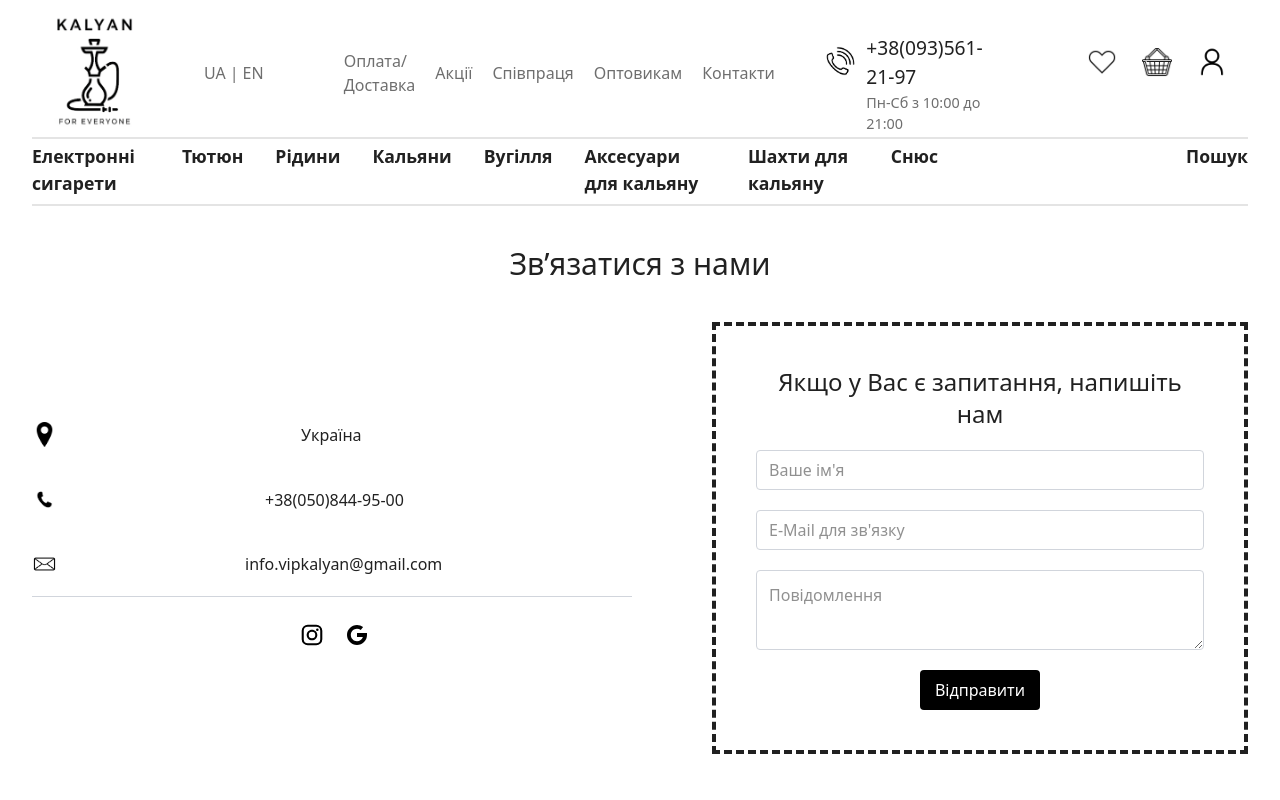
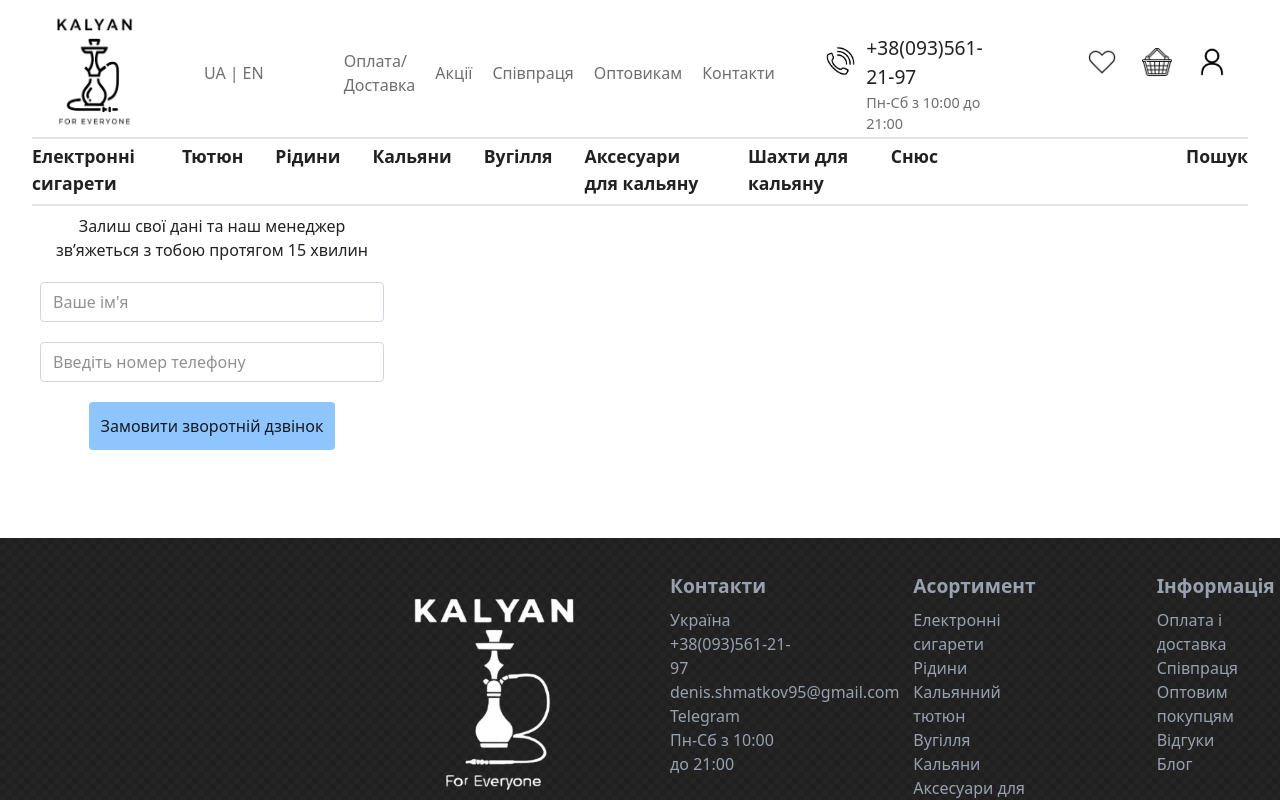
Before and after one commit to samahogoflol/hookuh-site, a React (Vite) app: page / in a window 1280 px wide. Shown: the top 800 px of the page. Built offline with nearby package versions, Linux system fonts and the light colour scheme.

Commit message:
work with Form Component

```diff
--- a/src/App.tsx
+++ b/src/App.tsx
@@ -12,6 +12,7 @@ import Delivery from "./components/Delivery/index.tsx";
 import GoodsPage from "./components/GoodsPage/index.tsx";
 import ProductSinglePage from "./components/ProductSinglePage/index.tsx";
 import ContactPage from "./components/ContactsPage/index.tsx";
+import { CallBackForm } from "./components/Form/index.tsx";
 
 function App() {
   return (
@@ -19,8 +20,9 @@ function App() {
       <div className="mx-auto max-w-[90rem] px-4 sm:px-6 lg:px-8">
         <Header />
         <CleverHeader />
-        <ContactPage />
-        {/* <ProductSinglePage />
+        <CallBackForm />
+        {/* <ContactPage />
+        <ProductSinglePage />
         <GoodsPage />
         <SimpleSlider />
         <FastSales />
--- a/src/components/ContactsPage/index.tsx
+++ b/src/components/ContactsPage/index.tsx
@@ -4,7 +4,7 @@ import emailIcon from "../../utils/imgs/icons/email_icon.jpg";
 import instagramIcon from "../../utils/imgs/icons/instagram_icon.svg";
 import googleIcon from "../../utils/imgs/icons/googleIcon.svg";
 
-import { Form } from "../Form";
+import { FormContactPage } from "../Form";
 
 const ContactPage = () => {
   return (
@@ -39,7 +39,7 @@ const ContactPage = () => {
 
         <div>
           <div className="p-10 border-dashed border-4">
-            <Form />
+            <FormContactPage />
           </div>
         </div>
       </div>
--- a/src/components/Form/index.tsx
+++ b/src/components/Form/index.tsx
@@ -6,15 +6,16 @@ interface IForm {
   message?: string;
   name?: string;
   textPlaceHolder?: string;
+  tel?: string;
 }
 
-export const Form: React.FC<IForm> = () => {
+export const FormContactPage: React.FC<IForm> = () => {
   const { register, handleSubmit, formState } = useForm<IForm>({
     mode: "onChange",
   });
 
   const onSubmit: SubmitHandler<IForm> = (data) => {
-    console.log(data["eMail"]);
+    console.log(data);
   };
 
   const eMailError = formState.errors["eMail"]?.message;
@@ -62,3 +63,65 @@ export const Form: React.FC<IForm> = () => {
     </>
   );
 };
+
+export const LeaveReviewForm = () => {
+  return (
+    <>
+      <h1>asd</h1>
+    </>
+  );
+};
+
+export const CallBackForm: React.FC<IForm> = () => {
+  const { register, handleSubmit, formState } = useForm<IForm>({
+    mode: "onChange",
+  });
+
+  const onSubmit: SubmitHandler<IForm> = (data) => {
+    console.log(data);
+  };
+
+  const nameError = formState.errors["name"]?.message;
+  const telError = formState.errors["tel"]?.message;
+
+  return (
+    <form onSubmit={handleSubmit(onSubmit)} className="w-90 text-center p-2">
+      <h2 className="font-medium">Залиш свої дані та наш менеджер зв’яжеться з тобою протягом 15 хвилин</h2>
+      <input
+        className="w-full mt-5 p-3 h-10 border border-gray-300 rounded outline-none focus:border-blue-400 focus:shadow-md focus:shadow-blue-200 transition-all duration-200 ease-in-out "
+        type="text"
+        placeholder="Ваше ім'я"
+        {...register("name", {
+          required: "Обов'язкове поле",
+          pattern: {
+            value: /^[a-zA-Zа-яА-ЯіІїЇєЄґҐ' -]+$/,
+            message: "Ім'я може містити лише літери, пробіли, дефіси та апострофи.",
+          },
+        })}
+      />
+      {nameError && <span className="text-red-400 text-left mt-[-0.5rem] mb-[-0.5rem] text-[0.9rem]">{nameError}</span>}
+      <input
+        type="tel"
+        placeholder="Введіть номер телефону"
+        className="w-full mt-5 p-3 h-10 border border-gray-300 rounded outline-none focus:border-blue-400 focus:shadow-md focus:shadow-blue-200 transition-all duration-200 ease-in-out "
+        {...register("tel", {
+          required: "Обов'язкове поле",
+          pattern: {
+            value: /^(?:\+380|0)\d{9}$|^(?:\+380|0)\d{2}[- ]?\d{3}[- ]?\d{2}[- ]?\d{2}$/,
+            message: "Введіть коректний номер телефону (наприклад, +380XXXXXXXXX або 0XXXXXXXXX)",
+          },
+          minLength: {
+            value: 10,
+            message: "Номер телефону має містити щонайменше 10 цифр",
+          },
+          maxLength: {
+            value: 16,
+            message: "Номер телефону занадто довгий",
+          },
+        })}
+      />
+      {telError && <span className="text-red-400 text-left mt-[-0.5rem] mb-[-0.5rem] text-[0.9rem]">{telError}</span>}
+      <button className=" mt-5 p-3 bg-blue-300 rounded cursor-pointer hover:bg-blue-400">Замовити зворотній дзвінок</button>
+    </form>
+  );
+};
```
